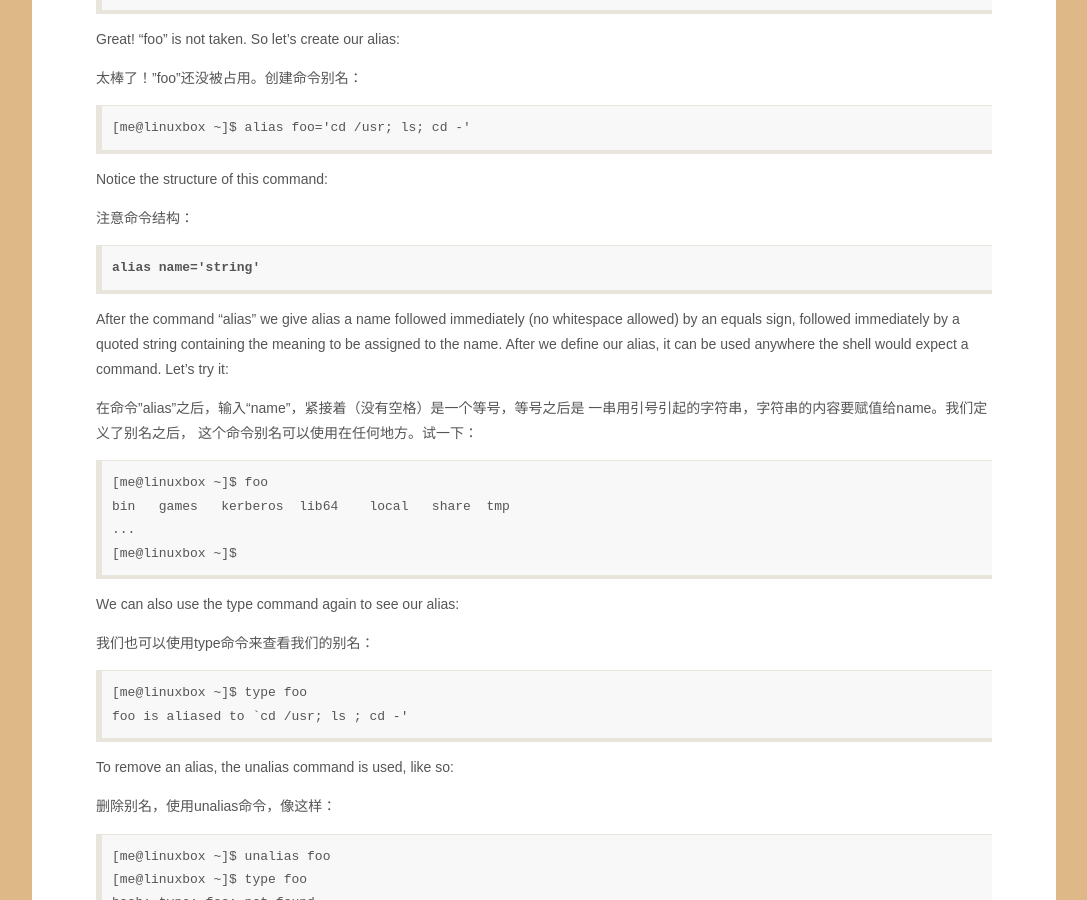
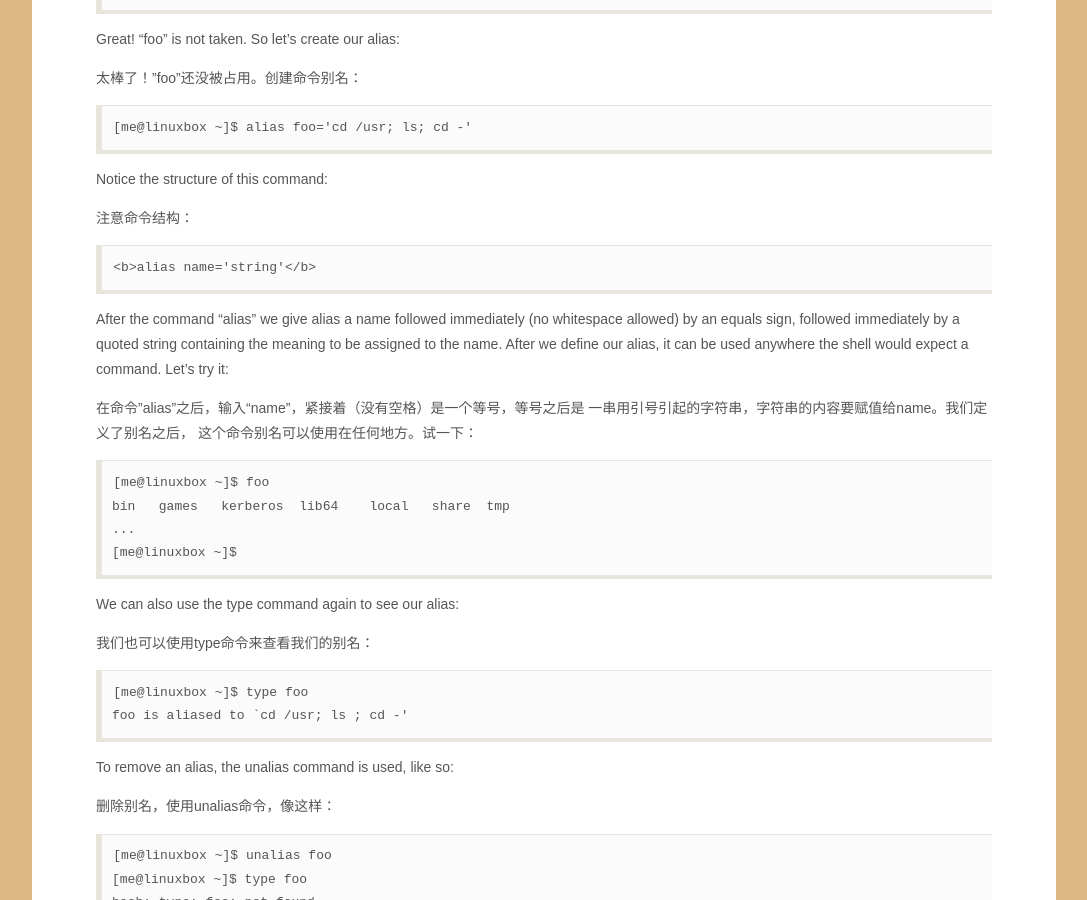
Before and after one commit to billie66/TLCL, a Jekyll site: the page built from book/working_with_commands.md, in a window 1280 px wide and 900 px high, scrolled down 8869 px. Shown: the whole window, without its empty margins (96-1183 px from the left). Built offline with Jekyll 4.4.1, drawn with Linux system fonts in a browser that asks for light colours; Markdown is read by kramdown in place of the engine named in the settings.

Commit message:
delete div

```diff
--- a/book/working_with_commands.md
+++ b/book/working_with_commands.md
@@ -89,23 +89,19 @@ execute, given a particular command name. It works like this:
 type命令是shell内部命令，它会显示命令的类别，给出一个特定的命令名（做为参数）。
 它像这样工作：
 
-<div class="code"><pre>
-<tt>type command</tt>
-</pre></div>
+    type command
 
 Where "command" is the name of the command you want to examine. Here are some
 examples:
 
 "command"是你要检测的命令名。这里有些例子：
 
-<div class="code"><pre>
-<tt>[me@linuxbox ~]$ type type
-type is a shell builtins
-[me@linuxbox ~]$ type ls
-ls is aliased to `ls --color=tty`
-[me@linuxbox ~]$ type cp
-cp is /bin/cp</tt>
-</pre></div>
+    [me@linuxbox ~]$ type type
+    type is a shell builtins
+    [me@linuxbox ~]$ type ls
+    ls is aliased to `ls --color=tty`
+    [me@linuxbox ~]$ type cp
+    cp is /bin/cp
 
 Here we see the results for three different commands. Notice that the one for ls (taken
 from a Fedora system) and how the ls command is actually an alias for the ls command
@@ -127,10 +123,8 @@ used:
 有时候在一个操作系统中，不只安装了可执行程序的一个版本。然而在桌面系统中，这并不普遍，
 但在大型服务器中，却很平常。为了确定所给定的执行程序的准确位置，使用which命令：
 
-<div class="code"><pre>
-<tt>[me@linuxbox ~]$ which is
-/bin/ls</tt>
-</pre></div>
+    [me@linuxbox ~]$ which is
+    /bin/ls
 
 which only works for executable programs, not builtins nor aliases that are substitutes
 for actual executable programs. When we try to use which on a shell builtin, for
@@ -139,13 +133,11 @@ example, cd, we either get no response or an error message:
 这个命令只对可执行程序有效，不包括内部命令和命令别名，别名是真正的可执行程序的替代物。
 当我们试着使用shell内部命令时，例如，cd命令，我们或者得不到回应，或者是个错误信息：
 
-<div class="code"><pre>
-<tt>[me@linuxbox ~]$ which cd
-/usr/bin/which: no cd in
-(/opt/jre1.6.0_03/bin:/usr/lib/qt-3.3/bin:/usr/kerberos/bin:/opt/jre1
-.6.0_03/bin:/usr/lib/ccache:/usr/local/bin:/usr/bin:/bin:/home/me/bin
-)</tt>
-</pre></div>
+    [me@linuxbox ~]$ which cd
+    /usr/bin/which: no cd in
+    (/opt/jre1.6.0_03/bin:/usr/lib/qt-3.3/bin:/usr/kerberos/bin:/opt/jre1
+    .6.0_03/bin:/usr/lib/ccache:/usr/local/bin:/usr/bin:/bin:/home/me/bin
+    )
 
 which is a fancy way of saying “command not found.”
 
@@ -170,11 +162,9 @@ bash has a built-in help facility available for each of the shell builtins. To u
 bash有一个内建的帮助工具，可供每一个shell内部命令使用。输入"type"，接着是shell
 内部命令名。例如：
 
-<div class="code"><pre>
-<tt>[me@linuxbox ~]$ help cd
-cd: cd [-L|-P] [dir]
-Change ...</tt>
-</pre></div>
+    [me@linuxbox ~]$ help cd
+    cd: cd [-L|-P] [dir]
+    Change ...
 
 
 A note on notation: When square brackets appear in the description of a command's
@@ -207,11 +197,9 @@ command's supported syntax and options. For example:
 
 许多可执行程序支持一个"--help"选项，这个选项是显示命令所支持的语法和选项说明。例如：
 
-<div class="code"><pre>
-<tt>[me@linuxbox ~]$ mkdir --help
-Usage: mkdir [OPTION] DIRECTORY...
-Create ...</tt>
-</pre></div>
+    [me@linuxbox ~]$ mkdir --help
+    Usage: mkdir [OPTION] DIRECTORY...
+    Create ...
 
 Some programs don't support the “--help” option, but try it anyway. Often it results in an
 error message that will reveal the same usage information.
@@ -230,9 +218,7 @@ used to view them. It is used like this:
 许多希望被命令行使用的可执行程序，提供了一个正式的文档，叫做手册或手册页(man
 page)。一个特殊的叫做man的分页程序，可用来浏览他们。它是这样使用的：
 
-<div class="code"><pre>
-<tt>man program</tt>
-</pre></div>
+    man program
 
 where “program” is the name of the command to view.
 
@@ -248,9 +234,7 @@ the man page for the ls command:
 和命令选项列表，及每个选项的说明。然而，通常手册文档并不包含实例，它打算
 作为一本参考手册，而不是教材。作为一个例子，浏览一下ls命令的手册文档：
 
-<div class="code"><pre>
-<tt>[me@linuxbox ~]$ man ls</tt>
-</pre></div>
+    [me@linuxbox ~]$ man ls
 
 On most Linux systems, man uses less to display the manual page, so all of the familiar
 less commands work while displaying the page.
@@ -265,49 +249,51 @@ formats and more. The table below describes the layout of the manual:
 man所显示的参考手册，被分成几个章节，它们不仅仅包括用户命令，也包括系统管理员
 命令，程序接口，文件格式等等。下表描绘了手册的布局：
 
-<p>
-<table class="multi" cellpadding="10" border="1" width="%100">
+<table class="multi">
 <caption class="cap">Table 6-1: Man Page Organization</caption>
+<thead>
 <tr>
 <th class="title">Section</th>
 <th class="title">Contents</th>
 </tr>
+</thead>
+<tbody>
 <tr>
-<td valign="top" width="25%">1</td>
-<td valign="top">User commands  用户命令</td>
+<td>1</td>
+<td>User commands  用户命令</td>
 </tr>
 <tr>
-<td valign="top">2</td>
-<td valign="top">Programming interfaces kernel system calls  程序接口内核系统调用</td>
+<td>2</td>
+<td>Programming interfaces kernel system calls  程序接口内核系统调用</td>
 </tr>
 <tr>
-<td valign="top">3</td>
-<td valign="top">Programming interfaces to the C library  C库函数程序接口</td>
+<td>3</td>
+<td>Programming interfaces to the C library  C库函数程序接口</td>
 </tr>
 <tr>
-<td valign="top">4</td>
-<td valign="top">Special files such as device nodes and drivers
+<td>4</td>
+<td>Special files such as device nodes and drivers
 特殊文件，比如说设备结点和驱动程序</td>
 </tr>
 <tr>
-<td valign="top">5</td>
-<td valign="top">File formats  文件格式</td>
+<td>5</td>
+<td>File formats  文件格式</td>
 </tr>
 <tr>
-<td valign="top">6</td>
-<td valign="top">Games and amusements such as screen savers
+<td>6</td>
+<td>Games and amusements such as screen savers
 游戏娱乐，如屏幕保护程序</td>
 </tr>
 <tr>
-<td valign="top">7</td>
-<td valign="top">Miscellaneous  其他方面</td>
+<td>7</td>
+<td>Miscellaneous  其他方面</td>
 </tr>
 <tr>
-<td valign="top">8</td>
-<td valign="top">System administration commands  系统管理员命令</td>
+<td>8</td>
+<td>System administration commands  系统管理员命令</td>
 </tr>
+</tbody>
 </table>
-</p>
 
 Sometimes we need to look in a specific section of the manual to find what we are
 looking for. This is particularly true if we are looking for a file format that is also the
@@ -320,17 +306,13 @@ this:
 没有指定章节号，我们总是得到第一个匹配项，可能在第一章节。我们这样使用man命令，
 来指定章节号：
 
-<div class="code"><pre>
-<tt>man section search_term</tt>
-</pre></div>
+    man section search_term
 
 For example:
 
 例如：
 
-<div class="code"><pre>
-<tt>[me@linuxbox ~]$ man 5 passwd</tt>
-</pre></div>
+    [me@linuxbox ~]$ man 5 passwd
 
 This will display the man page describing the file format of the /etc/passwd file.
 
@@ -347,11 +329,9 @@ pages using the search term “floppy”:
 也有可能搜索参考手册列表，基于某个关键字的匹配项。虽然很粗糙但有时很有用。
 下面是一个以"floppy"为关键词来搜索参考手册的例子：
 
-<div class="code"><pre>
-<tt>[me@linuxbox ~]$ apropos floppy
-create_floppy_devices (8)   - udev callout to create all possible
-...</tt>
-</pre></div>
+    [me@linuxbox ~]$ apropos floppy
+    create_floppy_devices (8)   - udev callout to create all possible
+    ...
 
 The first field in each line of output is the name of the man page, the second field shows
 the section. Note that the man command with the “-k” option performs the exact same
@@ -411,14 +391,12 @@ Info pages are hyperlinked much like web pages. Here is a sample:
 GNU项目提供了一个命令程序手册页的替代物，称为"info"。info内容可通过info阅读器
 程序读取。info页是超级链接形式的，和网页很相似。这有个例子：
 
-<div class="code"><pre>
-<tt>File: coreutils.info,    Node: ls invocation,    Next: dir invocation,
- Up: Directory listing
+    File: coreutils.info,    Node: ls invocation,    Next: dir invocation,
+     Up: Directory listing
 
-10.1 `ls': List directory contents
-==================================
-...</tt>
-</pre></div>
+    10.1 `ls': List directory contents
+    ==================================
+    ...
 
 The info program reads info files, which are tree structured into individual nodes, each
 containing a single topic. Info files contain hyperlinks that can move you from node to
@@ -435,56 +413,60 @@ table of commands used to control the reader while displaying an info page:
 输入"info"，接着输入程序名称，启动info。下表中的命令，当显示一个info页面时，
 用来控制阅读器。
 
-<p>
-<table class="multi" cellpadding="10" border="1" width="%100">
+<table class="multi">
 <caption class="cap">Tbale 6－2：info Commands</caption>
+<thead>
 <tr>
 <th class="title">Command</th>
 <th class="title">Action</th>
 </tr>
+</thead>
+<tbody>
 <tr>
-<td valign="top" width="25%">?</td>
-<td valign="top">Display command help</td>
+<td>?</td>
+<td>Display command help</td>
 </tr>
 <tr>
-<td valign="top">PgUp or Backspace</td>
-<td valign="top">Display privious page </td>
+<td>PgUp or Backspace</td>
+<td>Display privious page </td>
 </tr>
 <tr>
-<td valign="top">PgDn or Space</td>
-<td valign="top">Display next page </td>
+<td>PgDn or Space</td>
+<td>Display next page </td>
 </tr>
 <tr>
-<td valign="top">n</td>
-<td valign="top">Next - Display the next node</td>
+<td>n</td>
+<td>Next - Display the next node</td>
 </tr>
 <tr>
-<td valign="top">p</td>
-<td valign="top">Previous - Display the previous node</td>
+<td>p</td>
+<td>Previous - Display the previous node</td>
 </tr>
 <tr>
-<td valign="top">u</td>
-<td valign="top">Up - Display the parent node of the currently displayed
+<td>u</td>
+<td>Up - Display the parent node of the currently displayed
 node, usually a menu.</td>
 </tr>
 <tr>
-<td valign="top">Enter</td>
-<td valign="top">Follow the hyperlink at the cursor location </td>
+<td>Enter</td>
+<td>Follow the hyperlink at the cursor location </td>
 </tr>
 <tr>
-<td valign="top">q</td>
-<td valign="top">Quit</td>
+<td>q</td>
+<td>Quit</td>
 </tr>
+</tbody>
 </table>
-</p>
 
-<p>
-<table class="multi" cellpadding="10" border="1" width="%100">
+<table class="multi">
 <caption class="cap">表 6－2：info 命令</caption>
+<thead>
 <tr>
 <th class="title">命令</th>
 <th class="title">行为</th>
 </tr>
+</thead>
+<tbody>
 <tr>
 <td valign="top" width="25%">?</td>
 <td valign="top">显示命令帮助</td>
@@ -517,17 +499,15 @@ node, usually a menu.</td>
 <td valign="top">q</td>
 <td valign="top">退出</td>
 </tr>
+</tbody>
 </table>
-</p>
 
 Most of the command line programs we have discussed so far are part of the GNU
 Project's “coreutils” package, so typing:
 
 到目前为止，我们所讨论的大多数命令行程序，属于GNU项目"coreutils"包，所以输入：
 
-<div class="code"><pre>
-<tt>[me@linuxbox ~]$ info coreutils</tt>
-</pre></div>
+    [me@linuxbox ~]$ info coreutils
 
 will display a menu page with hyperlinks to each program contained in the coreutils
 package.
@@ -569,12 +549,10 @@ Here's the example we will use:
 
 我们会用到下面的例子：
 
-<div class="code"><pre>
-<tt>[me@linuxbox ~]$ cd /usr; ls; cd -
-bin  games    kerberos  lib64    local  share  tmp
-...
-[me@linuxbox ~]$</tt>
-</pre></div>
+    [me@linuxbox ~]$ cd /usr; ls; cd -
+    bin  games    kerberos  lib64    local  share  tmp
+    ...
+    [me@linuxbox ~]$
 
 
 As we can see, we have combined three commands on one line. First we change
@@ -590,35 +568,27 @@ name “test” is already being used. To find out, we can use the type command
 比方说"test"。在使用"test"之前，查明是否"test"命令名已经存在系统中，是个很不错
 的主意。为了查清此事，可以使用type命令：
 
-<div class="code"><pre>
-<tt>[me@linuxbox ~]$ type test
-test is a shell builtin</tt>
-</pre></div>
+    [me@linuxbox ~]$ type test
+    test is a shell builtin
 
 Oops! The name “test” is already taken. Let's try “foo”:
 
 哦！"test"名字已经被使用了。试一下"foo":
 
-<div class="code"><pre>
-<tt>[me@linuxbox ~]$ type foo
-bash: type: foo: not found </tt>
-</pre></div>
+    [me@linuxbox ~]$ type foo
+    bash: type: foo: not found
 
 Great! “foo” is not taken. So let's create our alias:
 
 太棒了！"foo"还没被占用。创建命令别名：
 
-<div class="code"><pre>
-<tt>[me@linuxbox ~]$ alias foo='cd /usr; ls; cd -'</tt>
-</pre></div>
+    [me@linuxbox ~]$ alias foo='cd /usr; ls; cd -'
 
 Notice the structure of this command:
 
 注意命令结构：
 
-<div class="code"><pre>
-<tt><b>alias name='string'</b></tt>
-</pre></div>
+    <b>alias name='string'</b>
 
 After the command “alias” we give alias a name followed immediately (no whitespace
 allowed) by an equals sign, followed immediately by a quoted string containing the
@@ -629,31 +599,25 @@ the shell would expect a command. Let's try it:
 一串用引号引起的字符串，字符串的内容要赋值给name。我们定义了别名之后，
 这个命令别名可以使用在任何地方。试一下：
 
-<div class="code"><pre>
-<tt>[me@linuxbox ~]$ foo
-bin   games   kerberos  lib64    local   share  tmp
-...
-[me@linuxbox ~]$</tt>
-</pre></div>
+    [me@linuxbox ~]$ foo
+    bin   games   kerberos  lib64    local   share  tmp
+    ...
+    [me@linuxbox ~]$
 
 We can also use the type command again to see our alias:
 
 我们也可以使用type命令来查看我们的别名：
 
-<div class="code"><pre>
-<tt>[me@linuxbox ~]$ type foo
-foo is aliased to `cd /usr; ls ; cd -'</tt>
-</pre></div>
+    [me@linuxbox ~]$ type foo
+    foo is aliased to `cd /usr; ls ; cd -'
 
 To remove an alias, the unalias command is used, like so:
 
 删除别名，使用unalias命令，像这样：
 
-<div class="code"><pre>
-<tt>[me@linuxbox ~]$ unalias foo
-[me@linuxbox ~]$ type foo
-bash: type: foo: not found</tt>
-</pre></div>
+    [me@linuxbox ~]$ unalias foo
+    [me@linuxbox ~]$ type foo
+    bash: type: foo: not found
 
 While we purposefully avoided naming our alias with an existing command name, it is
 not uncommon to do so. This is often done to apply a commonly desired option to each
@@ -664,10 +628,8 @@ often aliased to add color support:
 会把一个普遍用到的选项加到一个经常使用的命令后面。例如，之前见到的ls命令，会
 带有色彩支持：
 
-<div class="code"><pre>
-<tt>[me@linuxbox ~]$ type ls
-ls is aliased to 'ls --color=tty'</tt>
-</pre></div>
+    [me@linuxbox ~]$ type ls
+    ls is aliased to 'ls --color=tty'
 
 To see all the aliases defined in the environment, use the alias command without
 arguments. Here are some of the aliases defined by default on a Fedora system. Try and
@@ -676,11 +638,9 @@ figure out what they all do:
 要查看所有定义在系统环境中的别名，使用不带参数的alias命令。下面在Fedora系统中
 默认定义的别名。试着弄明白，它们是做什么的：
 
-<div class="code"><pre>
-<tt>[me@linuxbox ~]$ alias
-alias l.='ls -d .* --color=tty'
-...</tt>
-</pre></div>
+    [me@linuxbox ~]$ alias
+    alias l.='ls -d .* --color=tty'
+    ...
 
 There is one tiny problem with defining aliases on the command line. They vanish when
 your shell session ends. In a later chapter, we will see how to add our own aliases to the
```
